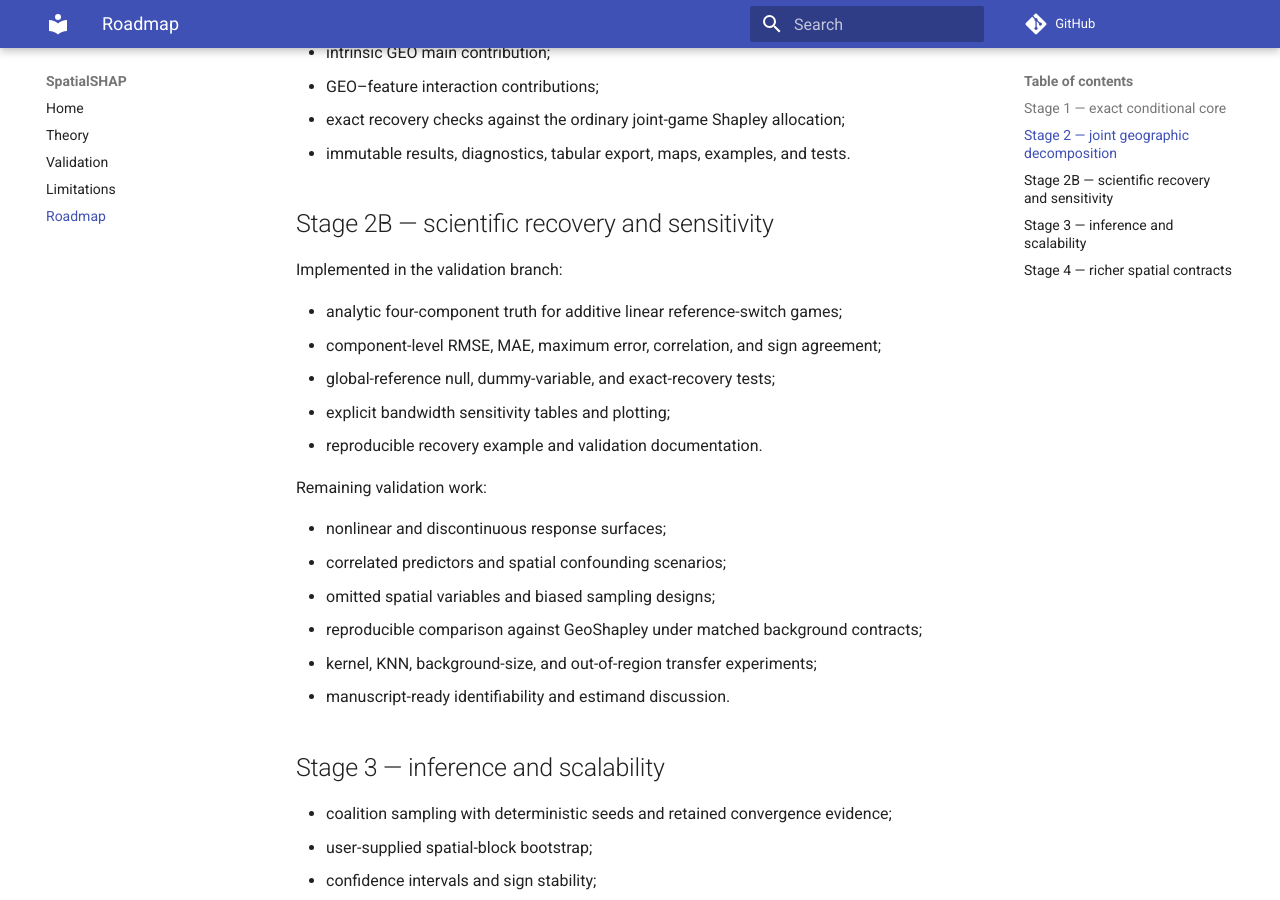
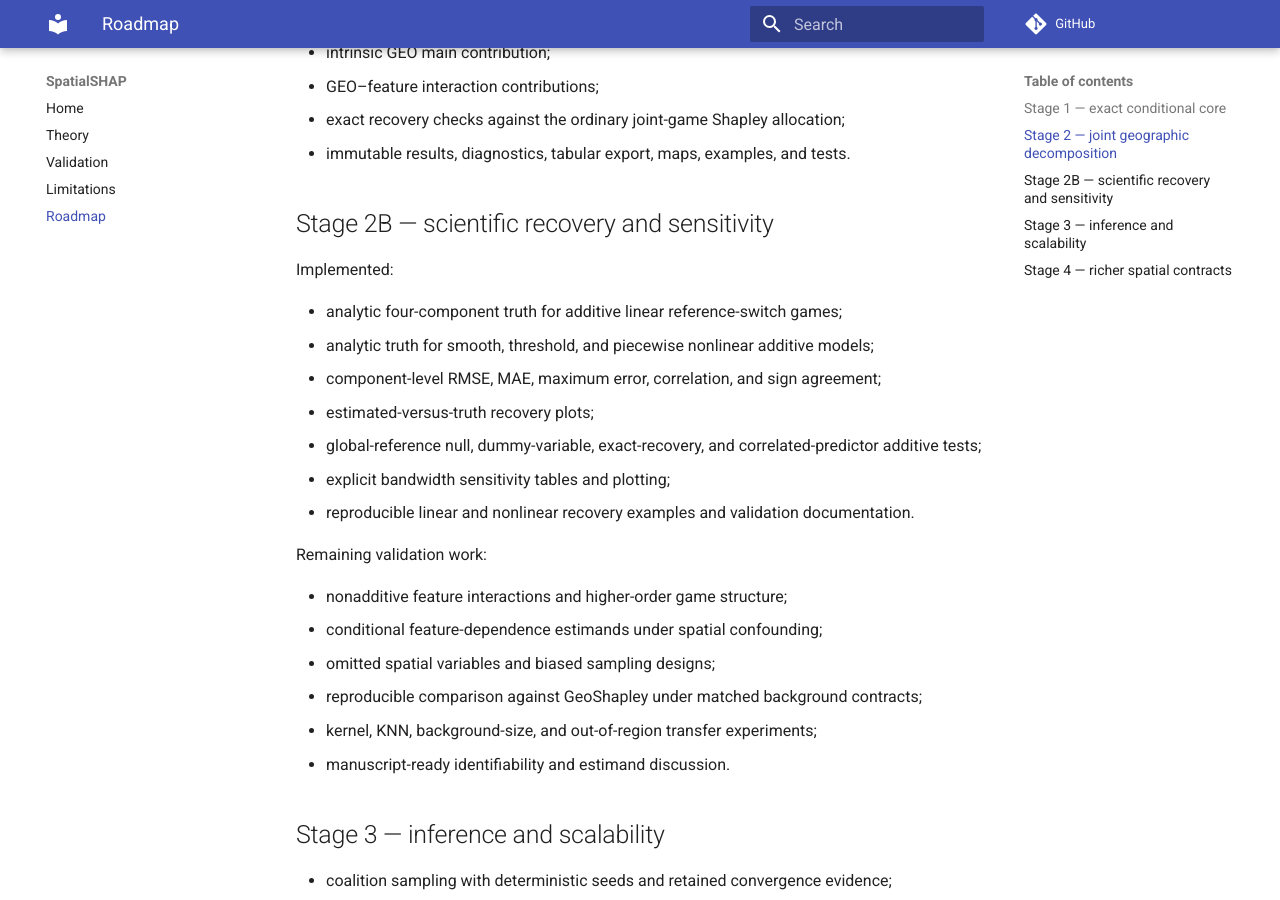
Before and after one commit to hujinghaoabcd/spatialshap, an MkDocs documentation site: the page built from docs/roadmap.md, in a window 1280 px wide and 900 px high, scrolled down 592 px. Built offline with MkDocs 1.6.1 and Material for MkDocs 9.7.7, drawn with Linux system fonts in a browser that asks for light colours; comment, search, counter and statistics services are not loaded.

Commit message:
Advance nonlinear validation roadmap

```diff
--- a/docs/roadmap.md
+++ b/docs/roadmap.md
@@ -23,18 +23,21 @@ Implemented:
 
 ## Stage 2B — scientific recovery and sensitivity
 
-Implemented in the validation branch:
+Implemented:
 
 - analytic four-component truth for additive linear reference-switch games;
+- analytic truth for smooth, threshold, and piecewise nonlinear additive models;
 - component-level RMSE, MAE, maximum error, correlation, and sign agreement;
-- global-reference null, dummy-variable, and exact-recovery tests;
+- estimated-versus-truth recovery plots;
+- global-reference null, dummy-variable, exact-recovery, and correlated-predictor
+  additive tests;
 - explicit bandwidth sensitivity tables and plotting;
-- reproducible recovery example and validation documentation.
+- reproducible linear and nonlinear recovery examples and validation documentation.
 
 Remaining validation work:
 
-- nonlinear and discontinuous response surfaces;
-- correlated predictors and spatial confounding scenarios;
+- nonadditive feature interactions and higher-order game structure;
+- conditional feature-dependence estimands under spatial confounding;
 - omitted spatial variables and biased sampling designs;
 - reproducible comparison against GeoShapley under matched background contracts;
 - kernel, KNN, background-size, and out-of-region transfer experiments;
```
